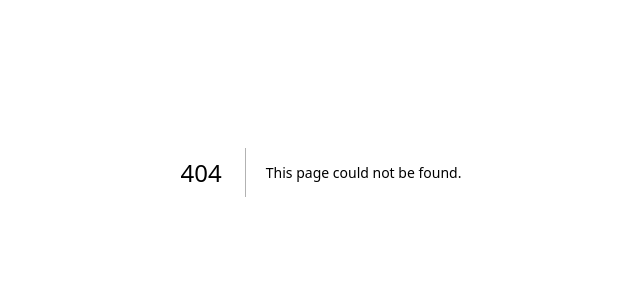
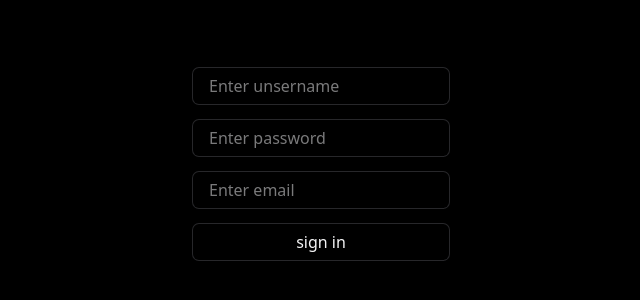
Before and after one commit to As-ajay06/bukbuk, a Next.js app in the folder apps/web/: page /signup in a window 1280 px wide. Before the commit this address had no page. Shown: the part 228-528 px from the top of the page, without its empty margins (319-959 px from the left). Built offline with nearby package versions, Linux system fonts and the light colour scheme.

Commit message:
feature: added signup page and also updated home page

```diff
--- a/apps/web/app/component/ChatClient.tsx
+++ b/apps/web/app/component/ChatClient.tsx
@@ -11,9 +11,9 @@ export default function ChatClient({ roomId }: { roomId:string}) {
     const { socket, loading } = useSocket();
     const [userId, setUserId] = useState();
     const [chats, setChats] = useState([]);
+    const {myId} = useJoinSocket();
 
 
-    const {myId} = useJoinSocket();
     console.log("myId", myId)
 
     useEffect(() => {
--- a/apps/web/app/component/Navbar.tsx
+++ b/apps/web/app/component/Navbar.tsx
@@ -3,6 +3,10 @@ import Link from "next/link"
 export default function Navbar() {
 
     const links = [
+        {
+            title: "sign up",
+            href: "/signup"
+        },
         {
             title: "sign in",
             href: "/signin"
@@ -22,13 +26,13 @@ export default function Navbar() {
             {links.map((link, index) => (
                 <div
                     key={index}
-                    className="ring-1 ring-zinc-800 px-4 py-1.5 rounded-md hover:scale-95 duration-125"
+                    className="ring-1 ring-zinc-800 px-4 py-1.5 rounded-md hover:scale-95 duration-125 hover:text-zinc-500"
                 >
                     <Link href={link.href}>{link.title}</Link>
                 </div>
             ))}
             <div
-                className="ring-1 ring-zinc-800 px-4 py-1.5 rounded-md hover:scale-95 duration-125"
+                className="ring-1 ring-zinc-800 px-4 py-1.5 rounded-md hover:scale-95 duration-125 hover:text-zinc-500"
             >
                 <button >Logout</button>
             </div>
--- a/apps/web/app/config.ts
+++ b/apps/web/app/config.ts
@@ -1,2 +1,4 @@
 
 export const WEB_SOCKET_URL = "ws://localhost:8080";
+
+export const BACKEND_URL = "http://localhost:3001"
--- a/apps/web/app/globals.css
+++ b/apps/web/app/globals.css
@@ -1,7 +1,7 @@
 @import "tailwindcss";
 
 :root{
-    background: oklch(14.5% 0 0);
+    background: oklch(0 0 0);
 }
 
 @theme{
--- a/apps/web/app/page.tsx
+++ b/apps/web/app/page.tsx
@@ -4,12 +4,14 @@ import Navbar from "./component/Navbar";
 
 export default function Home() {
 
-  return <div className="text-white">
-    <Container>
+  return <div className="text-zinc-50">
+    <Container className="relative">
       <Navbar />
-      <div className="">
+      <header
+      className=" -z-40 flex justify-center mx-auto items-center text-7xl text-zinc-300 w-full h-screen -translate-y-16">
         Welcome to BukBuk!
-      </div>
+      </header>
+      <div className=" -z-40 absolute h-screen w-full bg-radial-[at_50%_50%] from to-black"></div>
     </Container>
   </div>
 }
--- /dev/null
+++ b/apps/web/app/signup/page.tsx
@@ -0,0 +1,79 @@
+"use client";
+import { EventHandler, useState } from "react";
+import { useRouter } from "next/navigation";
+import useSignin from "../hooks/useSignin"
+import axios, { AxiosResponse } from "axios";
+import { BACKEND_URL } from "../config";
+
+type User = {
+    name: string,
+    password: string,
+    email: string
+}
+
+export default function Signup() {
+
+    const router = useRouter();
+    const [user, setUser] = useState<User>({ name : '', password: '', email: ''})
+
+    const handleSubmit = async () => {
+        console.log(user)
+        const res = await axios.post(`${BACKEND_URL}/signup`, {
+            name : user.name,
+            password: user.password,
+            email : user.email
+        })
+
+        if(res.status === 200 ) router.push('/')
+    }
+
+    const handleData = (e: React.ChangeEvent<HTMLInputElement>) => {
+        const name = e.target.name;
+        const value = e.target.value;
+
+        setUser((val) => ({...val,  [name] : value }))
+    }
+
+    return <div className="flex items-center justify-center mx-auto w-screen h-screen">
+        <div className="w-72 px-4 py-2 text-zinc-100">
+                <div>
+                    <input
+                        type="text"
+                        name="name"
+                        value={user.name}
+                        onChange={handleData}
+                        placeholder="Enter unsername"
+                        className="ring-1 ring-zinc-800 text-zinc-100 px-4 py-1.5 rounded-md w-full mb-4 outline-none"
+                    />
+                </div>
+                <div>
+                    <input
+                        type="password"
+                        name="password"
+                        onChange={handleData}
+                        value={user.password}
+                        placeholder="Enter password"
+                        className="ring-1 ring-zinc-800 text-zinc-100 px-4 py-1.5 rounded-md w-full mb-4 outline-none"
+                    />
+                </div>
+                <div>
+                    <input
+                        type="email"
+                        name="email"
+                        value={user.email}
+                        onChange={handleData}
+                        placeholder="Enter email"
+                        className="ring-1 ring-zinc-800 text-zinc-100 px-4 py-1.5 rounded-md w-full mb-4 outline-none"
+                    />
+                </div>
+                <div>
+                    <button
+                        onClick={handleSubmit}
+                        type="submit"
+                        value={'sign up'}
+                        className="ring-1 ring-zinc-800 text-zinc-100 px-4 py-1.5 rounded-md w-full mb-4 outline-none"
+                    >sign in</button>
+                </div>
+        </div>
+    </div>
+}
```
Also changed, not shown: 2 other files (tests, documents, lock files or other folders).
